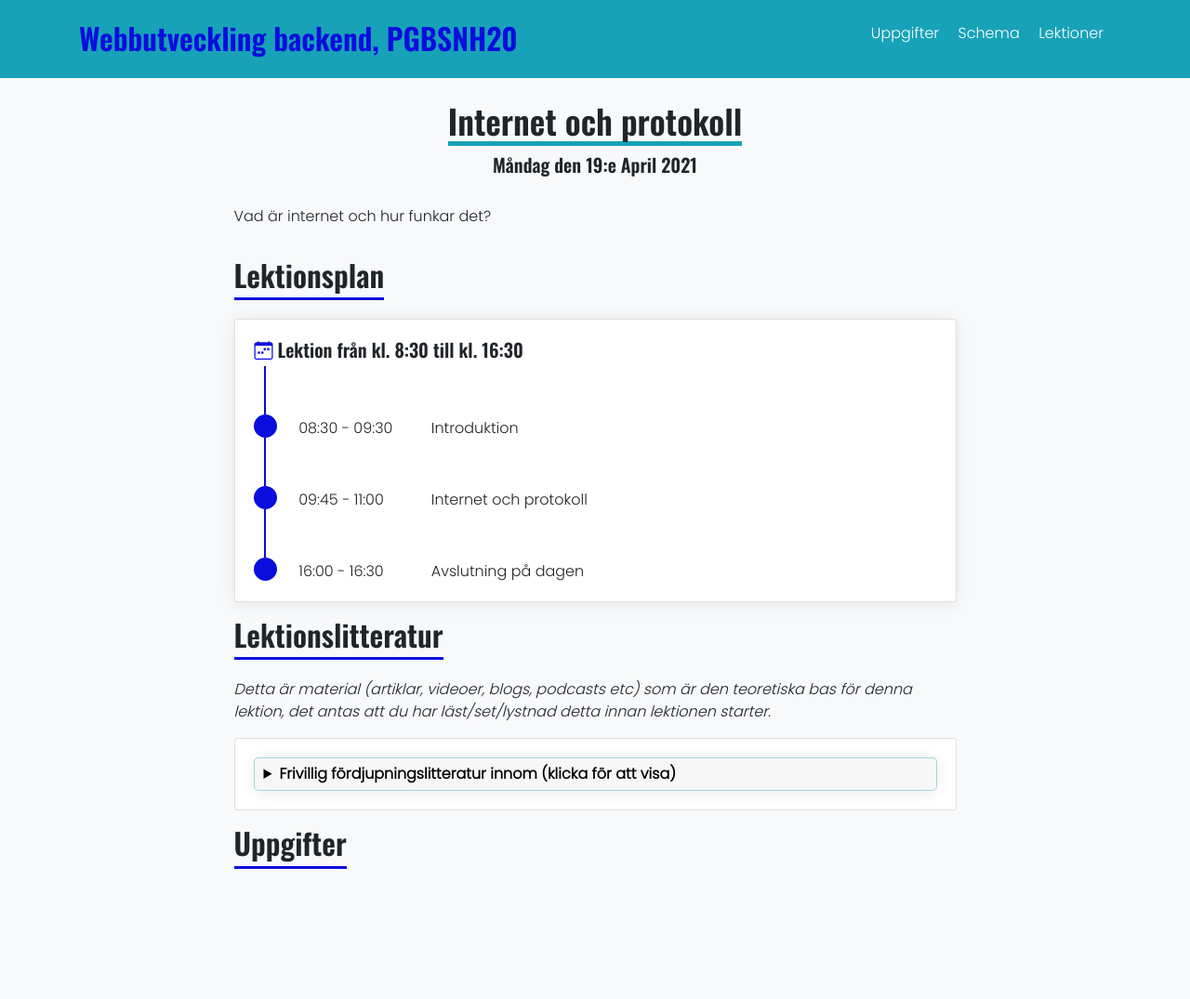
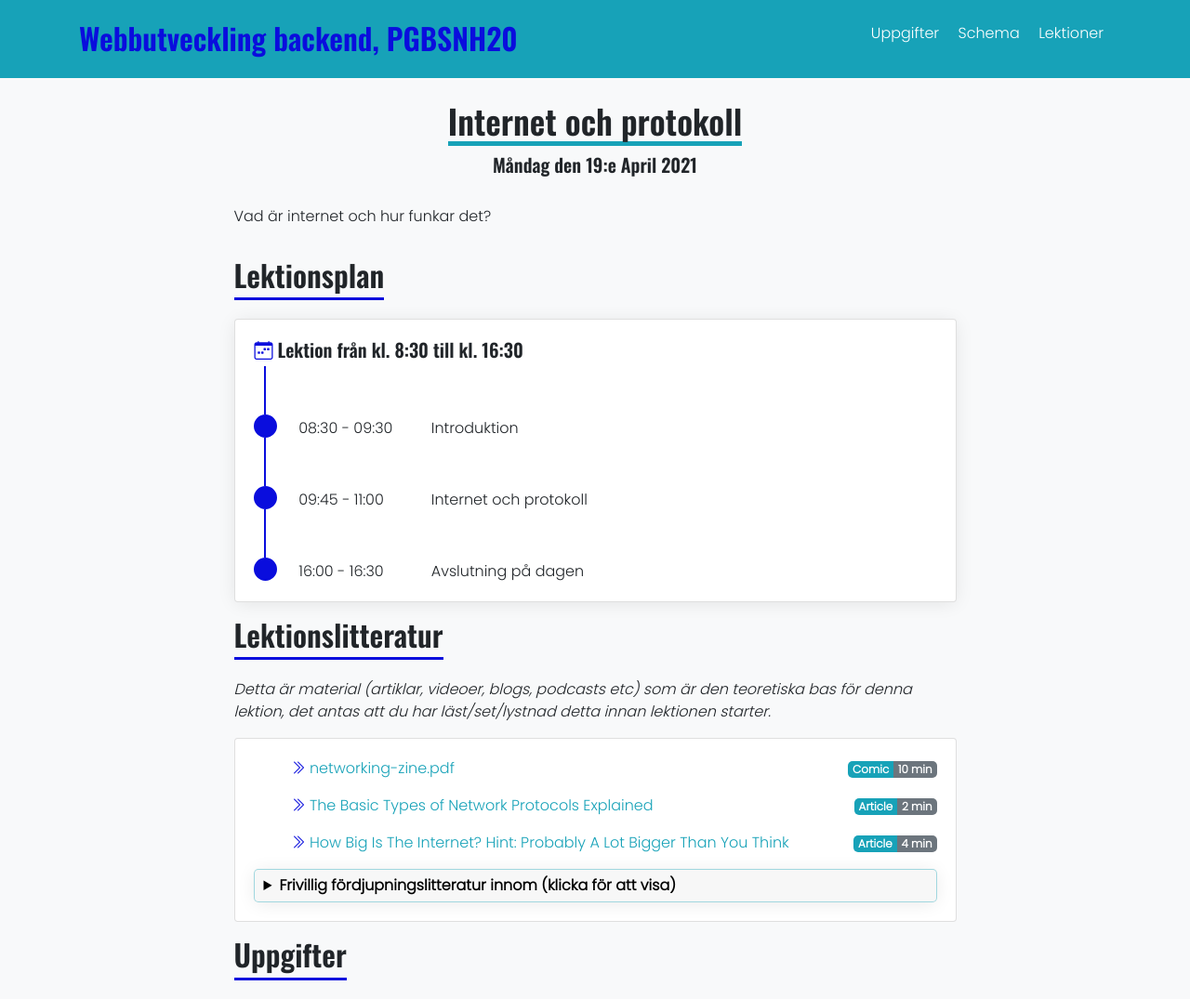
Before and after one commit to PGBSNH20/PGBSNH20-backendweb, a Jekyll site: the page built from lectures/01-introduction.md, in a window 1280 px wide. Shown: the whole page at 93% size. Built offline with Jekyll 4.4.1, drawn with Linux system fonts in a browser that asks for light colours; nearby versions of some CDN libraries; before the commit the page ends 955 px from its top, so only the background shows below that; part of the change alters nothing that is shown.

Commit message:
Adds litterature

```diff
--- a/_data/lecture_internet_and_protocols.yml
+++ b/_data/lecture_internet_and_protocols.yml
@@ -8,10 +8,107 @@ optionalLitterateur:
   totalTextTime: 0
   totalAudioTime: 0
 notInTopic:
+  literature:
+  - title: "networking-zine.pdf"
+    url: https://jvns.ca/networking-zine.pdf
+    timeType: Comic
+    timeMinutes: 10
+    timeBadge: info
+  - title: "The Basic Types of Network Protocols Explained"
+    url: https://www.lifewire.com/definition-of-protocol-network-817949
+    timeType: Article
+    timeMinutes: 2
+    timeBadge: info
+  - title: "How Big Is The Internet? Hint: Probably A Lot Bigger Than You Think"
+    url: https://starry.com/blog/inside-the-internet/how-big-is-the-internet
+    timeType: Article
+    timeMinutes: 4
+    timeBadge: info
   optionalLiterature:
-  - title: "What happens when you type a URL in the web browser and press Enter? Computer Stuff #18 - YouTube"
+  - title: "What happens when you type a URL in the web browser and press Enter?"
     url: https://www.youtube.com/watch?v=vvpCnjyjTuU
     timeType: Video
     timeMinutes: 28
     timeBadge: danger
 topics:
+  - topic: "HTTP"
+    literature:
+    - title: "Introduction to HTTP/2"
+      url: https://developers.google.com/web/fundamentals/performance/http2/
+      timeType: Article
+      timeMinutes: 25
+      timeBadge: info
+    - title: "The HTTPS-Only Standard - Introduction to HTTPS"
+      url: https://https.cio.gov/faq/
+      timeType: Article
+      timeMinutes: 8
+      timeBadge: info
+    - title: "HTTP Introduction - HttpWatch"
+      url: https://www.httpwatch.com/httpgallery/introduction/
+      timeType: Article
+      timeMinutes: 3
+      timeBadge: info
+    optionalLiterature:
+    - title: "RFC 7540 - Hypertext Transfer Protocol Version 2 (HTTP/2)"
+      url: https://tools.ietf.org/html/rfc7540
+      timeType: Specification
+      timeMinutes: 252
+      timeBadge: info
+    - title: "HTTP: HTTP/2"
+      url: https://hpbn.co/http2/
+      timeType: Article
+      timeMinutes: 40
+      timeBadge: info
+    - title: "RFC 2616 - Hypertext Transfer Protocol -- HTTP/1.1"
+      url: https://tools.ietf.org/html/rfc2616
+      timeType: Specification
+      timeMinutes: 480
+      timeBadge: info
+  - topic: "DNS"
+    literature:
+    - title: "What is a Domain Name?"
+      url: https://developer.mozilla.org/en-US/docs/Learn/Common_questions/What_is_a_domain_name
+      timeType: Article
+      timeMinutes: 6
+      timeBadge: info
+    optionalLiterature:
+    - title: "What is DNS? Introduction to Domain Name System."
+      url: https://www.youtube.com/watch?v=dl-C6cBoRg4
+      timeType: Video
+      timeMinutes: 31
+      timeBadge: danger
+      description: >
+        This video shows you practical examples of DNS in real time and includes Wireshark captures showing you actual DNS query and answer messages
+    - title: "An Introduction to DNS Terminology, Components, and Concepts"
+      url: https://www.digitalocean.com/community/tutorials/an-introduction-to-dns-terminology-components-and-concepts
+      timeType: Article
+      timeMinutes: 23
+      timeBadge: info
+  - topic: "TCP/IP"
+    literature:
+    - title: "TCP/IP Introduction"
+      url: https://en.wikiversity.org/wiki/Network%2B/Standards/TCP/IP_Model/Introduction
+      timeType: Article
+      timeMinutes: 4
+      timeBadge: info
+    - title: "Introduction to TCP/IP Reference Model"
+      url: https://www.studytonight.com/computer-networks/tcp-ip-reference-model
+      timeType: Article
+      timeMinutes: 4
+      timeBadge: info
+    optionalLiterature:
+    - title: "Ports and Processes! What Process has that Port open?"
+      url: https://www.youtube.com/watch?v=4P0KXWC3V0U
+      timeType: Video
+      timeMinutes: 19
+      timeBadge: danger
+    - title: "State of the Internet IPv6 Adoption Visualization"
+      url: https://www.akamai.com/uk/en/resources/our-thinking/state-of-the-internet-report/state-of-the-internet-ipv6-adoption-visualization.jsp
+      timeType: Article
+      timeMinutes: 2
+      timeBadge: info
+    - title: "Difference Between IPv4 and IPv6 (with Comparison Chart)"
+      url: https://techdifferences.com/difference-between-ipv4-and-ipv6.html
+      timeType: Article
+      timeMinutes: 7
+      timeBadge: info
```
Also changed, not shown: descriptions/dns.md (added), descriptions/http.md (added), descriptions/tcp_ip.md (added).
